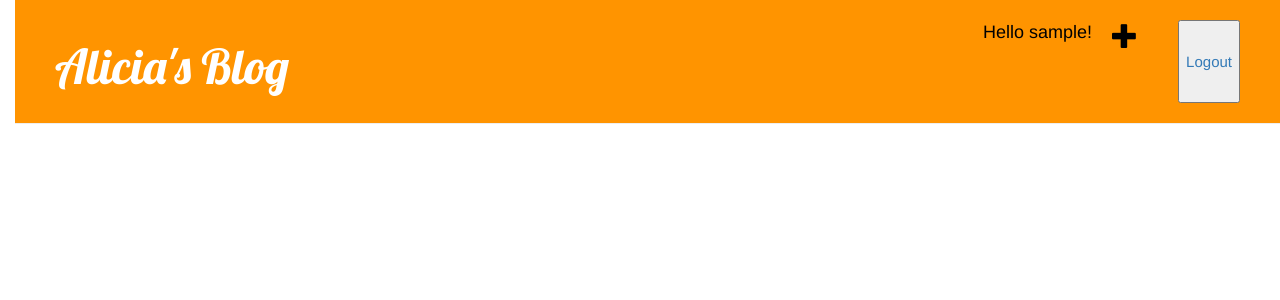
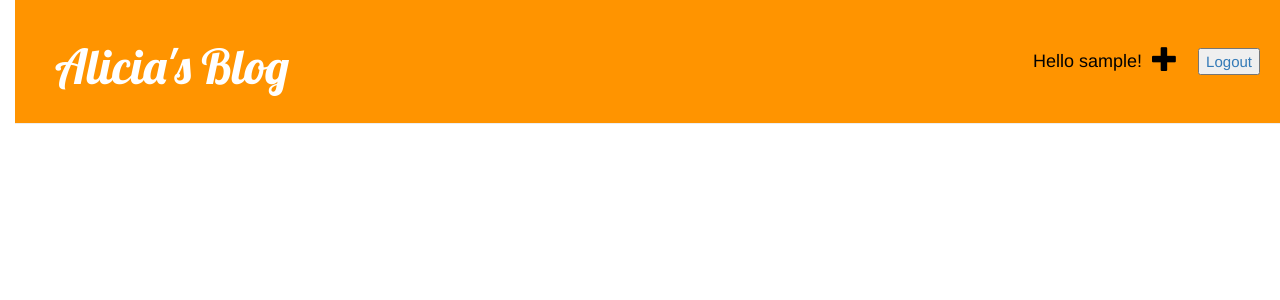
Before and after one commit to aliciasavelly/djangogirls, a Django app: a page that uses blog/templates/blog/base.html in a window 1280 px wide. Shown: the top 300 px of the page. Run offline with Django 3.2, Linux system fonts and the light colour scheme; the visitor is signed in with stand-in values (Sample User, id 1); data that the repository does not hold is empty; some libraries are stand-ins or nearby versions.

Commit message:
edit css

```diff
--- a/blog/static/css/blog.css
+++ b/blog/static/css/blog.css
@@ -10,7 +10,7 @@ body {
 .page-header {
   background-color: #ff9400;
   margin-top: 0;
-  padding: 20px 20px 20px 40px;
+  padding: 20px 10px 20px 40px;
   position: relative;
   display: flex;
   justify-content: space-between;
@@ -44,9 +44,8 @@ h1, h2, h3, h4 {
 
 .top-menu {
   color: black;
-  /*float: right;*/
   font-size: 26px;
-  margin-right: 20px;
+  margin-right: 10px;
   transition: 0.5s;
 }
 
@@ -66,7 +65,7 @@ h1, h2, h3, h4 {
 .right-nav {
   display: flex;
   justify-content: space-between;
-  align-content: center;
+  align-items: center;
 }
 
 .right-nav p {
@@ -76,3 +75,7 @@ h1, h2, h3, h4 {
 .right-nav button {
   font-size: 15px;
 }
+
+p {
+  margin: 0;
+}
```
